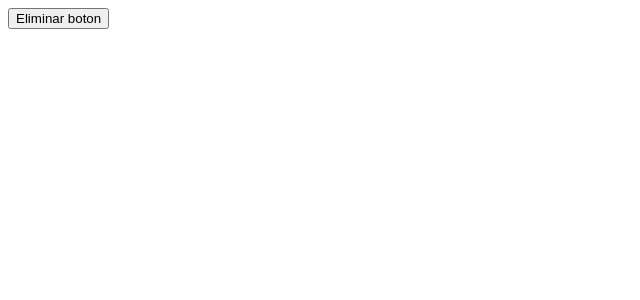
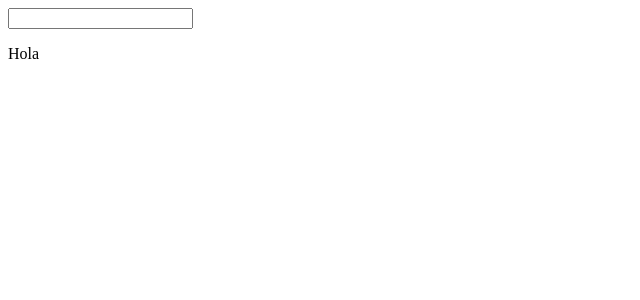
Before and after one commit to kevinCardenas23/ReactCodigoFacilito, a React (Create React App) app: page / in a window 1280 px wide. Shown: the top 300 px of the page, without its empty margins (0-640 px from the left). Built offline with nearby package versions, Linux system fonts and the light colour scheme.

Commit message:
Se creo un evento

```diff
--- a/src/index.js
+++ b/src/index.js
@@ -1,42 +1,21 @@
 import React, { useState } from 'react';
 import { render } from 'react-dom';
-import { useEffect } from 'react/cjs/react.development';
 
-const Button = ()=>{
-  const [conteo, setConteo] = useState(0);
-  // useEffect(()=>{
-  //   console.log("Me ejecute!!!");
-  // })
-  //Se ejecuta varias veces cuando se actualza el componente
+const Saludo = ()=>{
+  const [name, setName] = useState("");
 
-  // useEffect(()=>{
-  //   console.log("Me ejecute!!!");
-  // },[])
-  //Se ejecuta solo al iniciar el componewnte
-  //Se eejcuta solo una vez, sie l componente se actualza esto no, se añade un arreglo al final
-
-  useEffect(()=>{
-    console.log("Me ejecute!!!");
-    return () => {
-      console.log("Adios!!!!");
-    }
-  },[]);
-  //Si la funcion retorna otra funcion, esa se ejecuta cuando se elimine el componente
-
-  return <button onClick={()=>[setConteo(conteo+1)]}> Hacer CLICK JAJAJA</button>
-
+  return (
+    <div>
+      <input type="text" onChange={(ev)=>{setName(ev.target.value)}}/>
+      <p>Hola {name}</p>
+    </div>
+  )
 }
 
 const App = () => {
-  const [showButton, setShowButton] = useState(false);
-  return (
-    <div>
-      <button onClick={ ()=> {setShowButton(false)} }>Eliminar boton</button>
-      <div>
-        {showButton && <Button/>}
-      </div>
-    </div>
-  )
+  return(
+    <Saludo></Saludo>
+  );
 };
 
 render(<App />, document.getElementById('react-app'));
```
